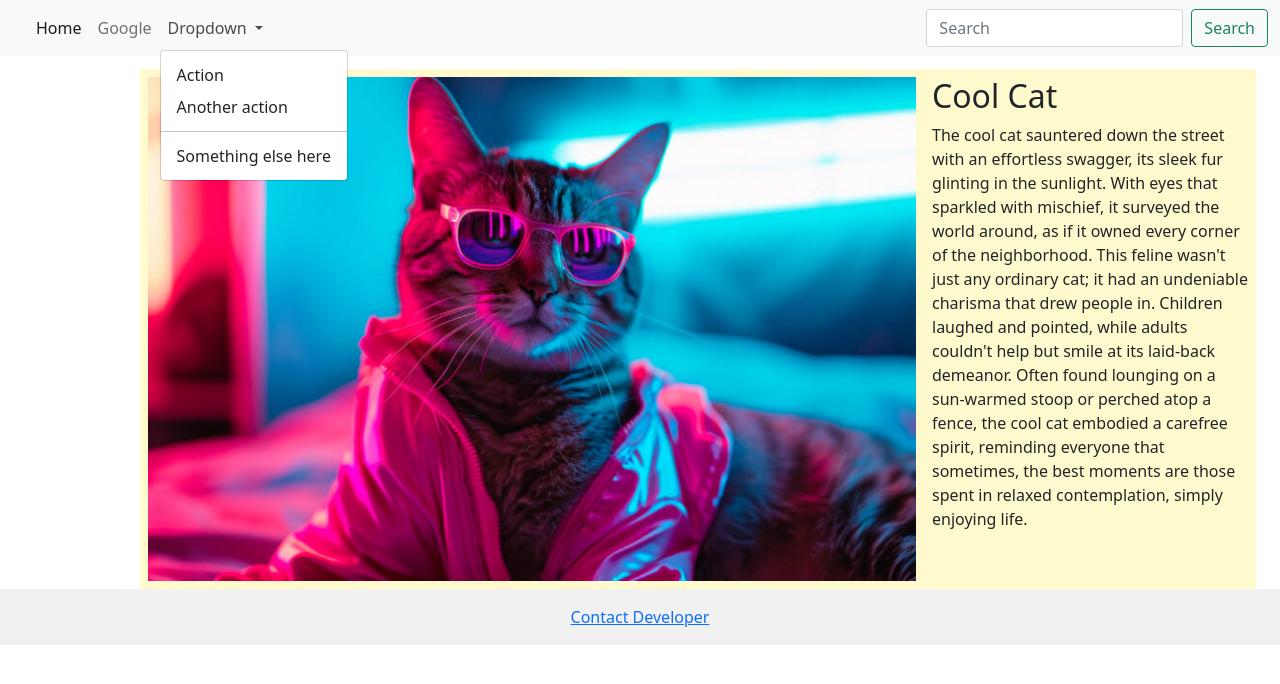
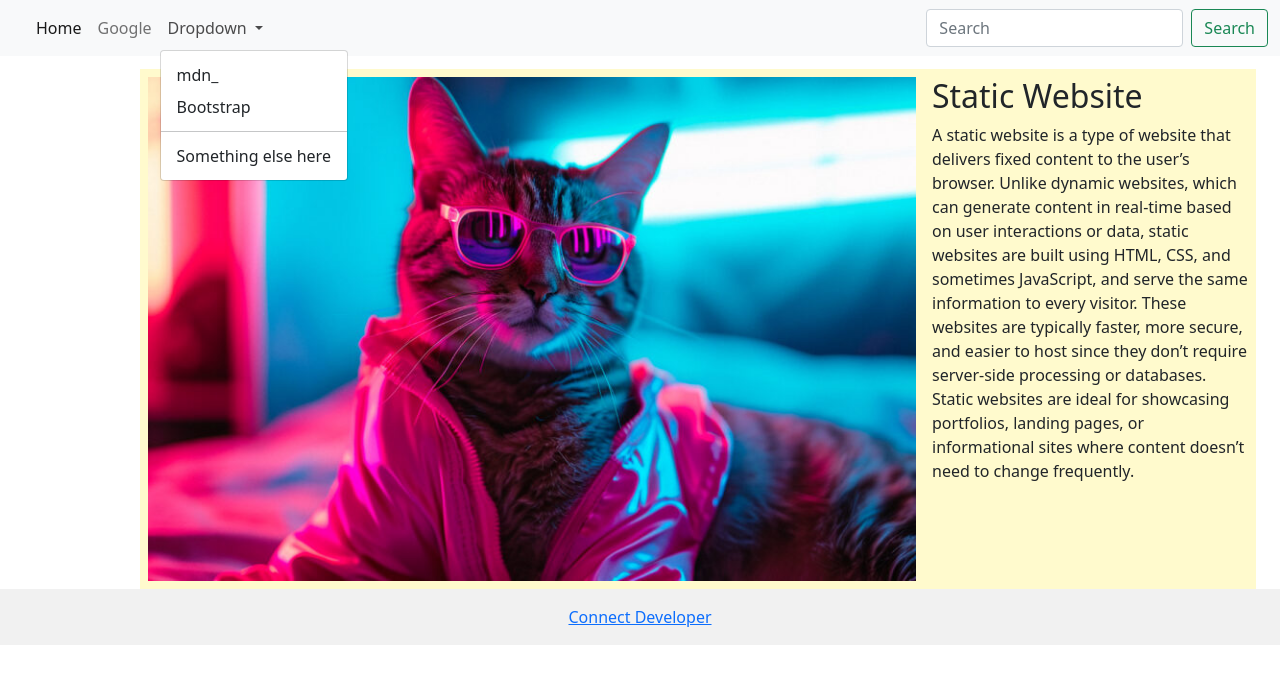
Before and after one commit to subhamportblair/StaticWebsite, a plain HTML site: page index.html in a window 1280 px wide. Both pictures are taken after a click on the button "Dropdown". Drawn offline with nearby package versions, Linux system fonts and the light colour scheme.

Commit message:
version 1.1.1

```diff
--- a/index.html
+++ b/index.html
@@ -28,8 +28,8 @@
                   Dropdown
                 </a>
                 <ul class="dropdown-menu" aria-labelledby="navbarDropdown">
-                  <li><a class="dropdown-item" href="#">Action</a></li>
-                  <li><a class="dropdown-item" href="#">Another action</a></li>
+                  <li><a class="dropdown-item" href="https://developer.mozilla.org/en-US/">mdn_</a></li>
+                  <li><a class="dropdown-item" href="https://getbootstrap.com/docs/5.3/getting-started/introduction/">Bootstrap</a></li>
                   <li><hr class="dropdown-divider"></li>
                   <li><a class="dropdown-item" href="#">Something else here</a></li>
                 </ul>
@@ -47,16 +47,16 @@
             <img src="./src/Cat.jpg" alt="Cat">
         </div>
         <div class="item">
-            <h2>Cool Cat</h2>
+            <h2>Static Website</h2>
             <p>
-                <span>The cool cat sauntered down the street with an effortless swagger, its sleek fur glinting in the sunlight. With eyes that sparkled with mischief, it surveyed the world around, as if it owned every corner of the neighborhood. This feline wasn't just any ordinary cat; it had an undeniable charisma that drew people in. Children laughed and pointed, while adults couldn't help but smile at its laid-back demeanor. Often found lounging on a sun-warmed stoop or perched atop a fence, the cool cat embodied a carefree spirit, reminding everyone that sometimes, the best moments are those spent in relaxed contemplation, simply enjoying life.</span>
+                <span>A static website is a type of website that delivers fixed content to the user’s browser. Unlike dynamic websites, which can generate content in real-time based on user interactions or data, static websites are built using HTML, CSS, and sometimes JavaScript, and serve the same information to every visitor. These websites are typically faster, more secure, and easier to host since they don’t require server-side processing or databases. Static websites are ideal for showcasing portfolios, landing pages, or informational sites where content doesn’t need to change frequently.</span>
             </p>
         </div>
       </div>
 
 
       <footer>
-            <a href="https://www.linkedin.com/in/subhamkumarmondal/">Contact Developer</a>
+            <a href="https://www.linkedin.com/in/subhamkumarmondal/">Connect  Developer</a>
         </div>
       </footer>
 
```
Also changed, not shown: src/spacex.webp (added).
